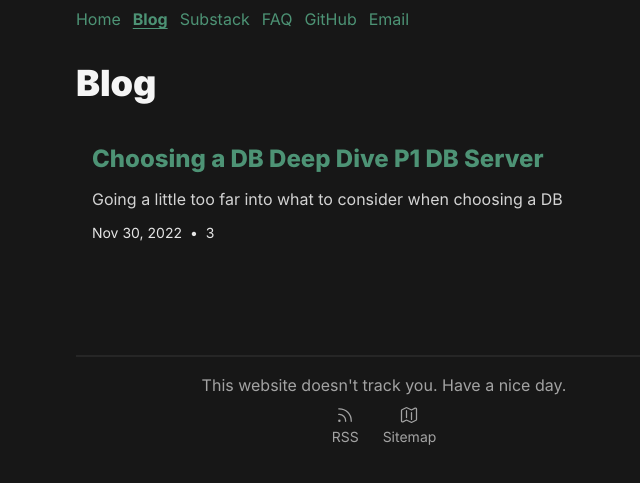
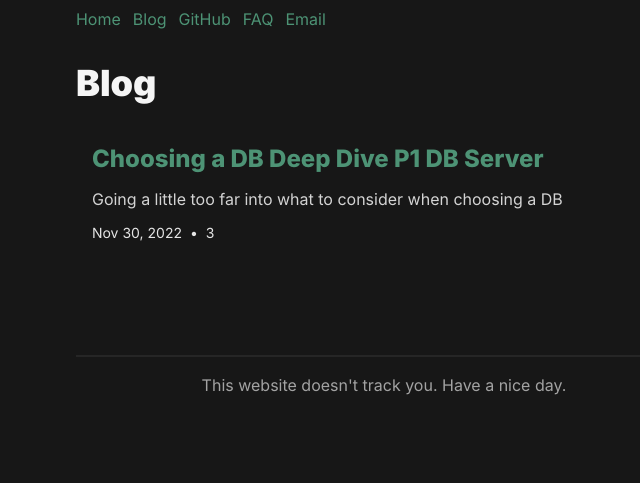
Before and after one commit to near-wizard/astroBlog, an Astro site: page /blog in a window 1280 px wide. Shown: the part 87-570 px from the top of the page, without its empty margins (256-896 px from the left). Built offline with nearby package versions, Linux system fonts and the light colour scheme; Astro itself is replaced by a stand-in of ours; some packages are replaced by stand-ins of ours.

Commit message:
Remove Footer links, remove blog link

```diff
--- a/src/components/EmailSelect.tsx
+++ b/src/components/EmailSelect.tsx
@@ -27,7 +27,7 @@ export const EmailSelect = () => {
                   active ? "bg-neutral-800" : ""
                 }`}
                 onClick={() =>
-                  navigator.clipboard.writeText("jrodbtllr138@gmail.com")
+                  navigator.clipboard.writeText("jrodbtllr138+nearwizard@gmail.com")
                 }
               >
                 <div className="flex justify-between">
--- a/src/components/Footer.astro
+++ b/src/components/Footer.astro
@@ -7,7 +7,7 @@
   <p class="text-neutral-400">
     This website doesn't track you. Have a nice day.
   </p>
-  <div class="flex gap-6 items-center justify-center text-sm pt-2">
+  <!--div class="flex gap-6 items-center justify-center text-sm pt-2">
     <a
       href="/rss.xml"
       class="flex flex-col gap-y-0.5 items-center text-neutral-400 hover:no-underline hover:text-neutral-200 transition-colors duration-300"
@@ -48,5 +48,5 @@
       </svg>
       <span>Sitemap</span>
     </a>
-  </div>
+  </div-->
 </footer>
--- a/src/components/Header.astro
+++ b/src/components/Header.astro
@@ -17,11 +17,10 @@ import { EmailSelect } from "./EmailSelect";
   </h2>
   <nav class="flex gap-3">
     <HeaderLink href="/">Home</HeaderLink>
-    <HeaderLink href="/blog">Blog</HeaderLink>
-    <HeaderLink href="https://jaredbutler.substack.com" target="_blank">Substack</HeaderLink>
+    <!--HeaderLink href="/blog">Blog</HeaderLink-->
+    <HeaderLink href="https://jaredbutler.substack.com" target="_blank">Blog</HeaderLink>
+    <HeaderLink href="https://github.com/near-wizard" target="_blank">GitHub</HeaderLink>
     <HeaderLink href="/faq">FAQ</HeaderLink>
-    <HeaderLink href="https://github.com/near-wizard" target="_blank">GitHub</HeaderLink
-    >
     <EmailSelect client:visible />
   </nav>
 </header>
```
